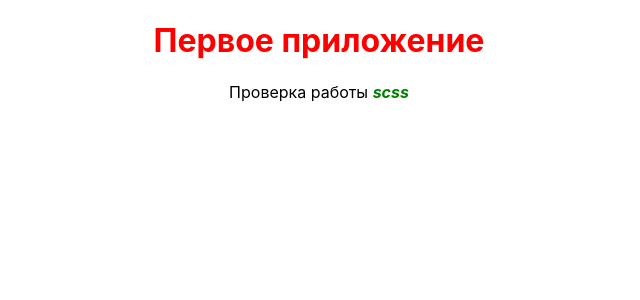
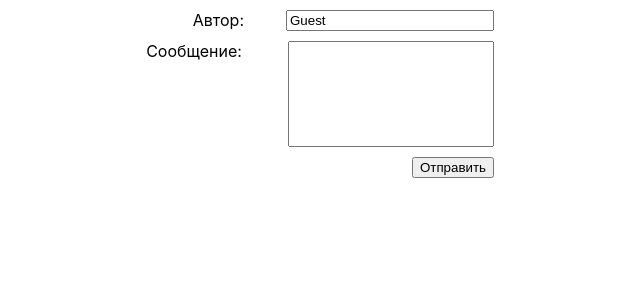
Before and after one commit to gry-dmitrij/first-react, a React (Create React App) app: page / in a window 1280 px wide. Shown: the top 300 px of the page, without its empty margins (321-961 px from the left). Built offline with nearby package versions, Linux system fonts and the light colour scheme.

Commit message:
- Задание ко второму уроку

```diff
--- a/src/App.js
+++ b/src/App.js
@@ -2,11 +2,11 @@ import './App.css';
 import Message from "./components/Message";
 
 function App() {
-  return (
-    <div className="App">
-      <Message text="Первое приложение"></Message>
-    </div>
-  );
+    return (
+        <div className="App">
+            <Message text="Первое приложение"/>
+        </div>
+    );
 }
 
 export default App;
--- a/src/components/Message/index.js
+++ b/src/components/Message/index.js
@@ -1,11 +1,67 @@
 import './style.scss'
+import {Fragment, useEffect, useRef, useState} from "react";
 
-function Message({ text }) {
+function Message() {
+    const botTimers = useRef([]);
+    const [messageList, setMessageList] = useState([]);
+    const [message, setMessage] = useState('');
+    const [author, setAuthor] = useState('Guest');
+
+    useEffect(()=> {
+        return () => {
+            // очищаем запущенные таймеры при размонтировании
+            botTimers.current.forEach(item => {
+                clearTimeout(item);
+            });
+        }
+    }, []);
+
+    const handleMessage = (event) => {
+        setMessage(event.target.value);
+    }
+
+    const handleAuthor = (event) => {
+        setAuthor(event.target.value);
+    }
+
+    // добавляем автора и сообщение в массив
+    const addMessage = (author, message) => {
+        setMessageList(prevList => [...prevList, {
+            message,
+            author: author.trim() ? author : 'Anonymous'
+        }]);
+    }
+
+    const formSubmit = (event) => {
+        event.preventDefault();
+        addMessage(author, message);
+        botMessage(author);
+    }
+
+    function botMessage (author) {
+        const timerId = setTimeout(() => {
+            botTimers.current.shift();
+            addMessage('Bot', `Сообщение от ${author} отправлено!`);
+        }, 1500);
+        botTimers.current.push(timerId);
+    }
+
     return (
-        <div>
-            <h1 className={'main-title'}>{text}</h1>
-            <p>Проверка работы <span>scss</span></p>
-        </div>
+        <Fragment>
+            <form action="#" onSubmit={formSubmit} className="chat-form">
+                <label htmlFor="author" className="label">Автор:</label>
+                <input type="text" id="author" className="edit" value={author} onChange={handleAuthor}/>
+                <label htmlFor="message">Сообщение:</label>
+                <textarea id="message" className="edit edit--area" value={message} onChange={handleMessage}/>
+                <input type="submit" className="chat-form__button" value="Отправить"/>
+            </form>
+            {messageList.map((item, index) =>
+                <Fragment key={index}>
+                    <div>Автор: {item.author}</div>
+                    <pre>Сообщение: {item.message}</pre>
+                </Fragment>
+            )}
+        </Fragment>
     );
 }
 
--- a/src/components/Message/style.scss
+++ b/src/components/Message/style.scss
@@ -1,12 +1,26 @@
-.main-title {
-  color: red;
+.chat-form {
+  display: grid;
+  grid-template-columns: 1fr 250px;
+  max-width: 350px;
+  margin: 10px auto;
 }
 
-p {
-  font-size: 16px;
-  span {
-    font-style: italic;
-    font-weight: bold;
-    color: green;
-  }
+.edit {
+  margin-left: auto;
+  margin-bottom: 10px;
+  width: 200px;
 }
+
+.edit--area {
+  height: 100px;
+  resize: none;
+}
+
+.label {
+  text-align: right;
+}
+
+.chat-form__button {
+  grid-column-start: 2;
+  justify-self: end;
+}
```
